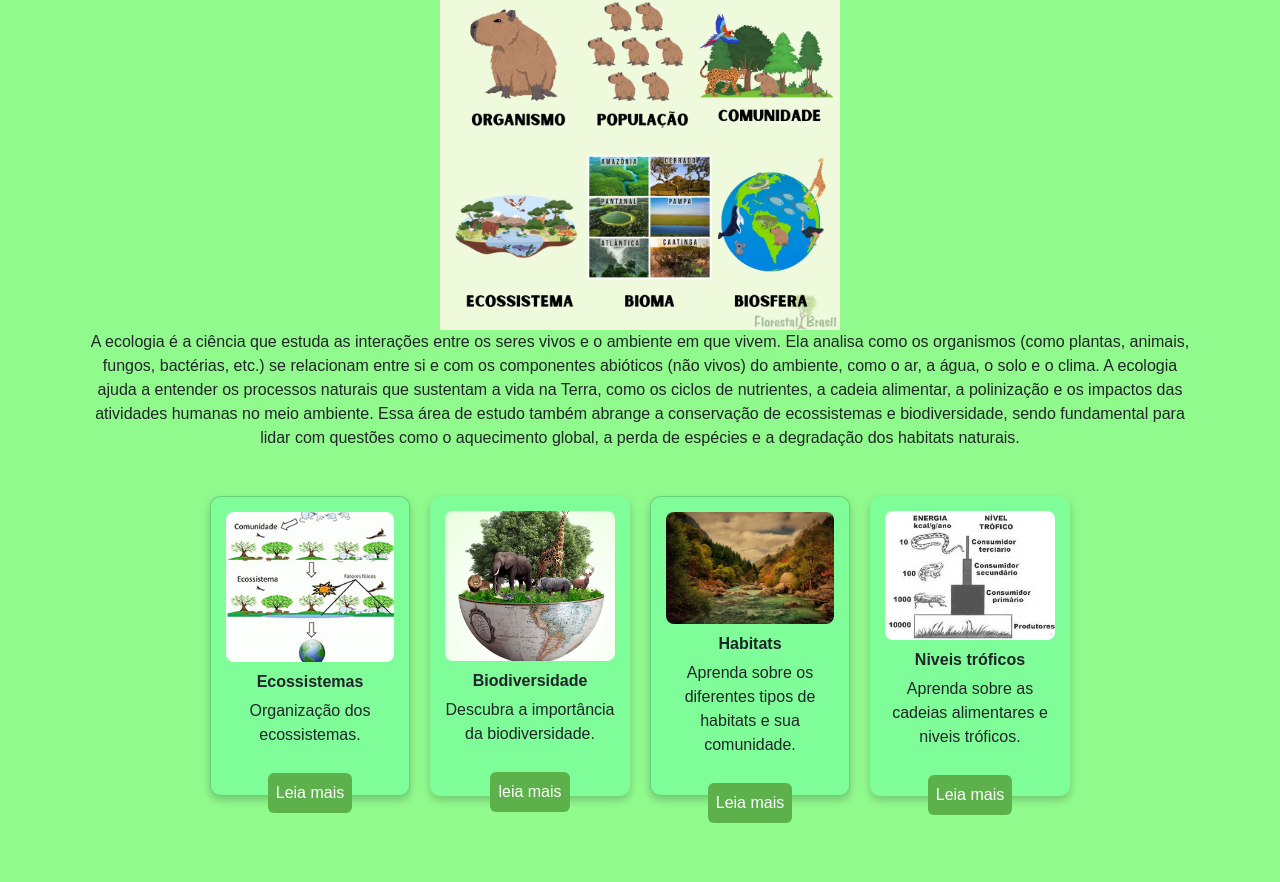
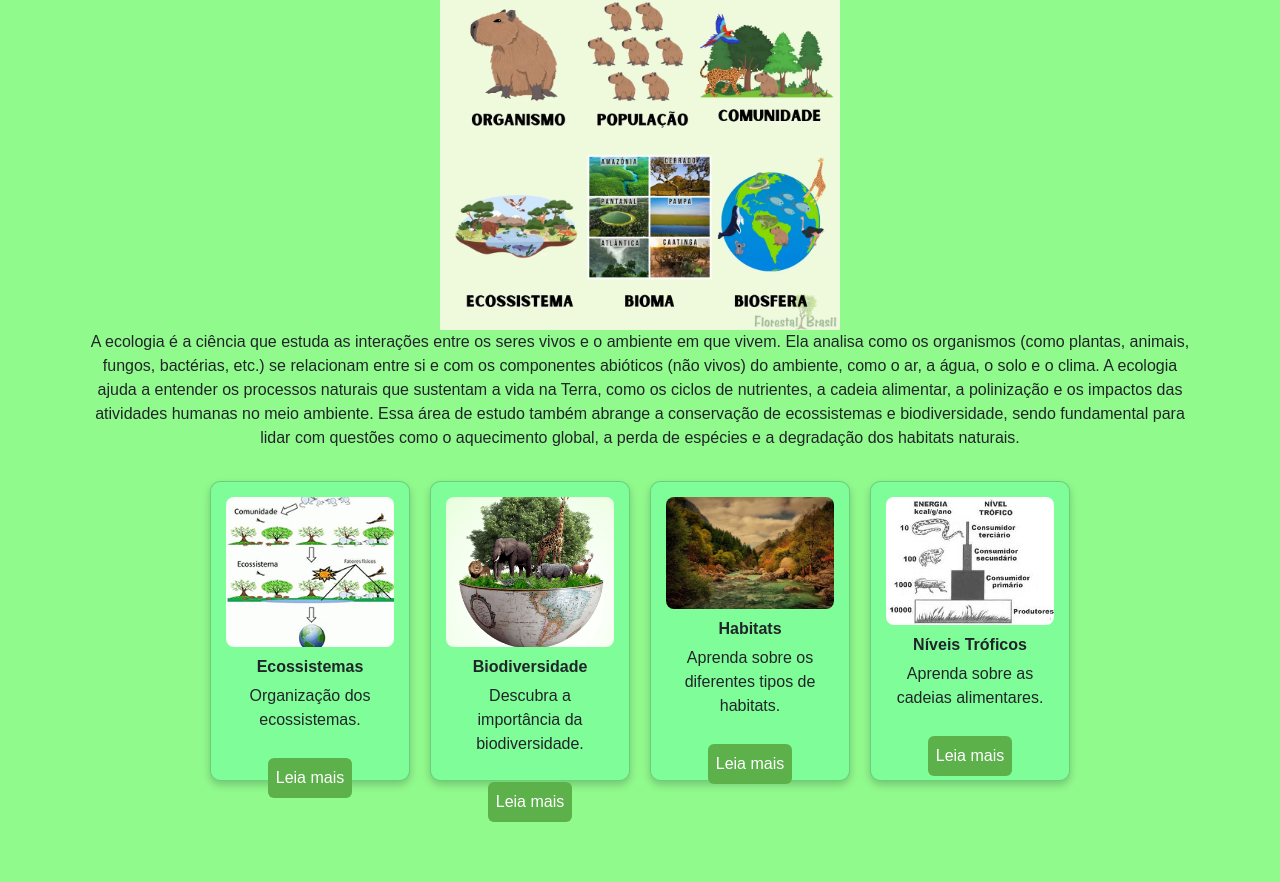
Before and after one commit to emanuelfretta/site-programa-ao, a plain HTML site: page index.html in a window 1280 px wide. Shown: the part 70-952 px from the top of the page. Drawn offline with nearby package versions, Linux system fonts and the light colour scheme.

Commit message:
Add files via upload

```diff
--- a/index.html
+++ b/index.html
@@ -25,10 +25,11 @@
         <div class="offcanvas-body">
           <ul class="navbar-nav-justify-content-end-flex-grow-1-pe-3">
             <li class="nav-item">
-              <a class="nav-link active" aria-current="page" href="#">inicio</a>
+              <a class="nav-link active" aria-current="page" href="#">Inicio</a>
             </li>
             <li class="nav-item">
-              <a class="nav-link" href="#">Perfil</a>
+              <a href="https://linkedin.com/seu-perfil" target="_blank">Entrar</a>
+
             </li>
             <li class="nav-item dropdown">
               <a class="nav-link dropdown-toggle" href="#" role="button" data-bs-toggle="dropdown" aria-expanded="false">
@@ -69,47 +70,37 @@
           <div class="col">
 
           </div>
+          <div class="container text-center">
             <div class="card-container">
-              <div class="card-container">
-                <div class="card">
-                    <img src="organizaçao.png" class="card1" alt="Cartão 1">
+                <div class="card" onclick="window.location.href='ecossistemas.html'">
+                    <img src="organizaçao.png" alt="Ecossistemas">
                     <h5 class="card-title">Ecossistemas</h5>
                     <p>Organização dos ecossistemas.</p>
-                    <a href="#">Leia mais</a>
+                    <a href="ecossistemas.html">Leia mais</a>
                 </div>
 
-                <div class="card2">
-                    <img src="biodiversidade.png" class="card3" alt="Cartão 2">
-                    <h5 class="card-title1">Biodiversidade</h5>
+                <div class="card" onclick="window.location.href='biodiversidade.html'">
+                  <img src="biodiversidade.png" alt="Biodiversidade">
+                  <h5 class="card-title">Biodiversidade</h5>
                   <p>Descubra a importância da biodiversidade.</p>
-                    <a href="#">leia mais</a>
-                </div>
+                  <a href="biodiversidade.html">Leia mais</a>
               </div>
 
-            <div class="wrapper">
-              <div class="content">
-                  <div class="card-container">
-                      <div class="card">
-                          <img src="habitat.png" class="card1" alt="Cartão 1">
+                <div class="card" onclick="window.location.href='habitats.html'">
+                    <img src="habitat.png" alt="Habitats">
                     <h5 class="card-title">Habitats</h5>
-                          <p>Aprenda sobre os diferentes tipos de habitats e sua comunidade.
-                          </p>
-                          <a href="#">Leia mais</a>
+                    <p>Aprenda sobre os diferentes tipos de habitats.</p>
+                    <a href="habitats.html">Leia mais</a>
                 </div>
 
-                      <div class="card2">
-                          <img src="niveis.troficos.png" class="card3" alt="Cartão 2">
-                          <h5 class="card-title1">Niveis tróficos</h5>
-                          <p>Aprenda sobre as cadeias alimentares e niveis tróficos.</p>
-                          <a href="#">Leia mais</a>
+                <div class="card" onclick="window.location.href='niveis-troficos.html'">
+                    <img src="niveis.troficos.png" alt="Níveis Tróficos">
+                    <h5 class="card-title">Níveis Tróficos</h5>
+                    <p>Aprenda sobre as cadeias alimentares.</p>
+                    <a href="niveis-troficos.html">Leia mais</a>
                 </div>
             </div>
         </div>
-
-                  </div>
-              </footer>
-          </div>
-
           <div class="wrapper">
             <div class="content">
               <!-- Todo o conteúdo do site -->
--- a/style.css
+++ b/style.css
@@ -1,4 +1,3 @@
-/* Mantendo fundo verde-limão */
 body {
   background-color: rgb(145, 250, 141);
   font-family: Arial, sans-serif;
```
Lines whose indentation alone changed are shown as unchanged.
